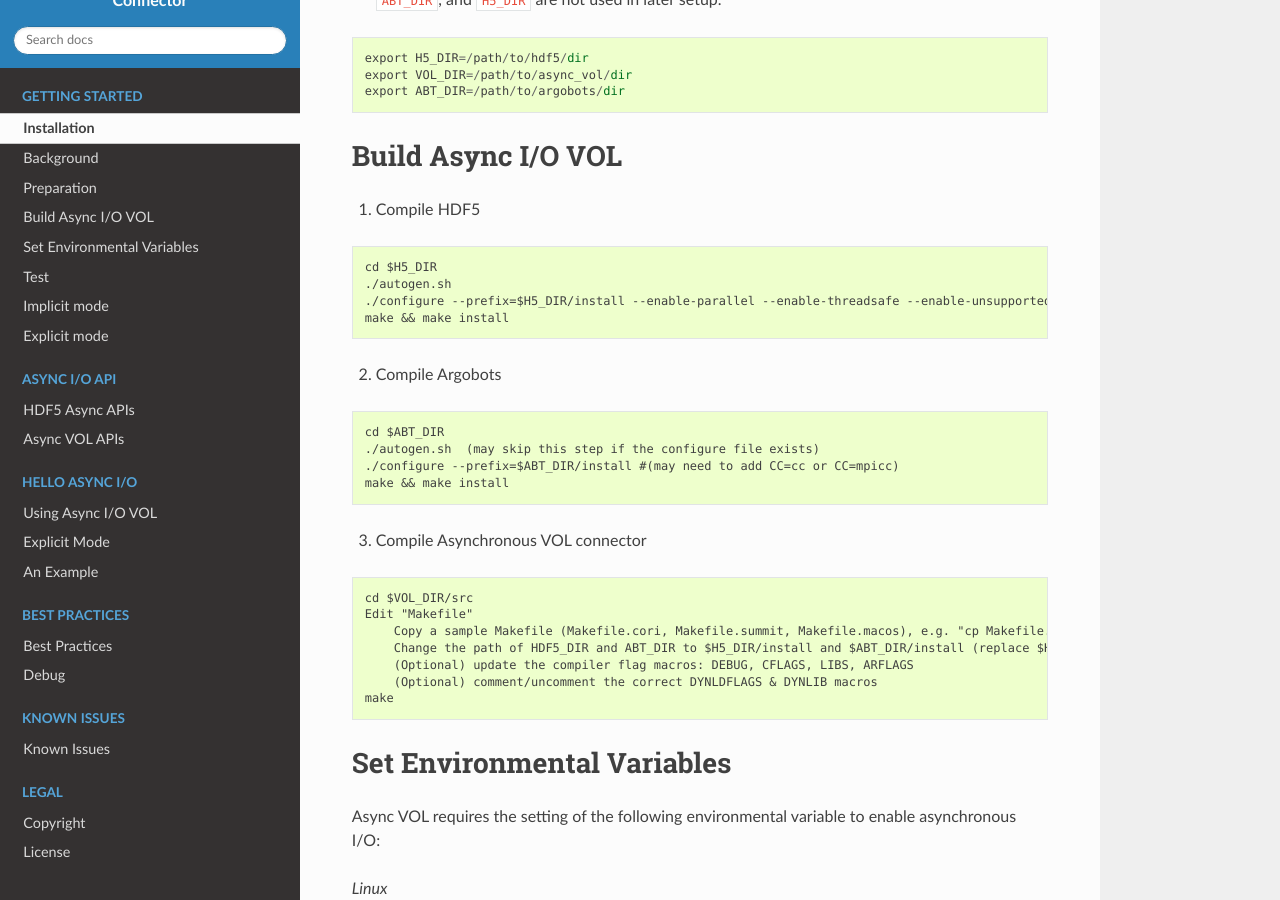
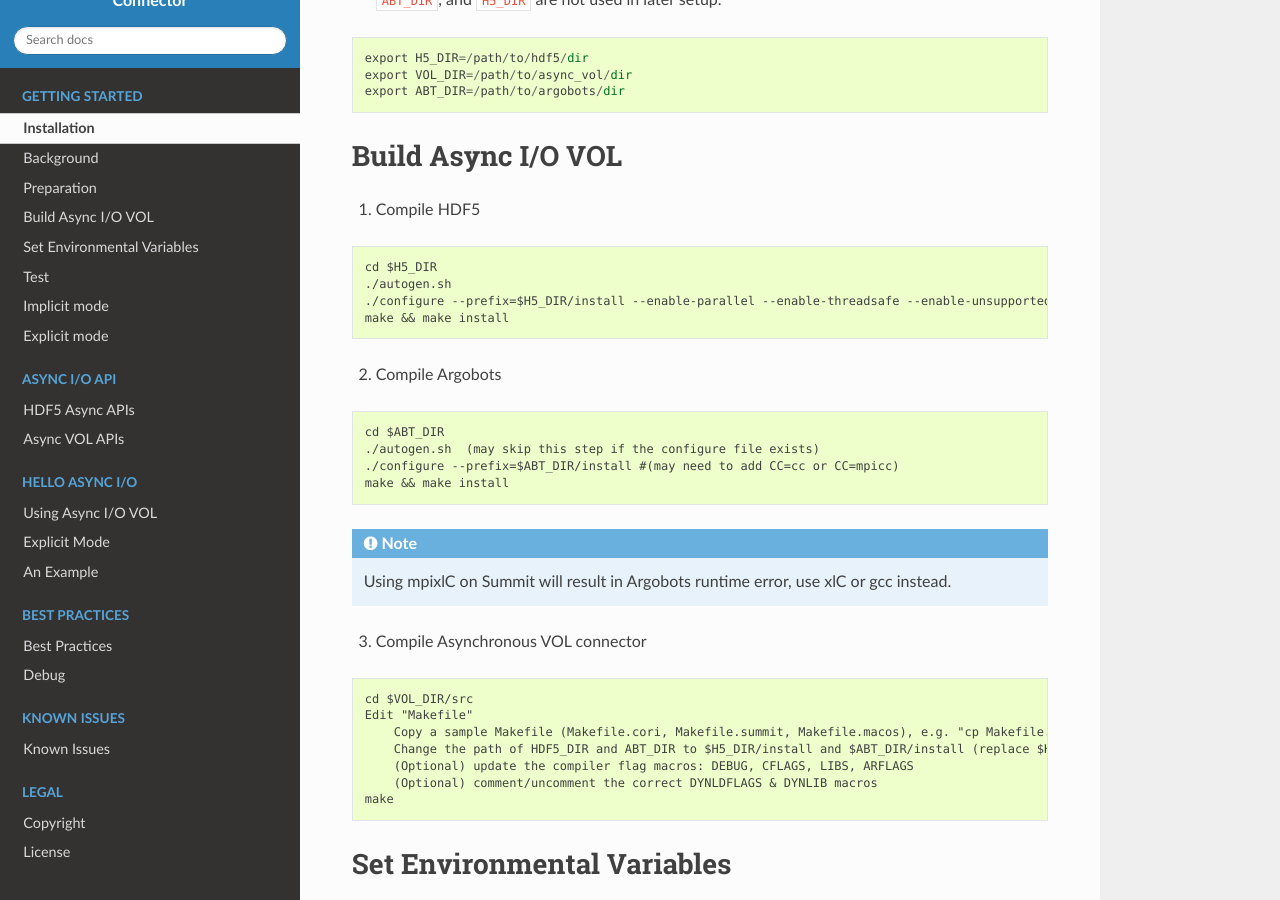
Before and after one commit to HDFGroup/vol-async, a Sphinx documentation site: the page built from docs/source/gettingstarted.rst, in a window 1280 px wide and 900 px high, scrolled down 1153 px. Built offline with Sphinx 7.4.7 and the Read the Docs theme 2.0.0, drawn with Linux system fonts in a browser that asks for light colours.

Commit message:
Update gettingstarted.rst

```diff
--- a/docs/source/gettingstarted.rst
+++ b/docs/source/gettingstarted.rst
@@ -57,7 +57,7 @@ Build Async I/O VOL
 
     cd $H5_DIR
     ./autogen.sh
-    ./configure --prefix=$H5_DIR/install --enable-parallel --enable-threadsafe --enable-unsupported #(may need to add CC=cc or CC=mpicc)
+    ./configure --prefix=$H5_DIR/install --enable-parallel --enable-threadsafe --enable-unsupported #(may need CC=cc/mpicc)
     make && make install
 
 
@@ -69,6 +69,9 @@ Build Async I/O VOL
     ./autogen.sh  (may skip this step if the configure file exists)
     ./configure --prefix=$ABT_DIR/install #(may need to add CC=cc or CC=mpicc)
     make && make install
+
+.. note::
+    Using mpixlC on Summit will result in Argobots runtime error, use xlC or gcc instead.
 
 
 3. Compile Asynchronous VOL connector
```
